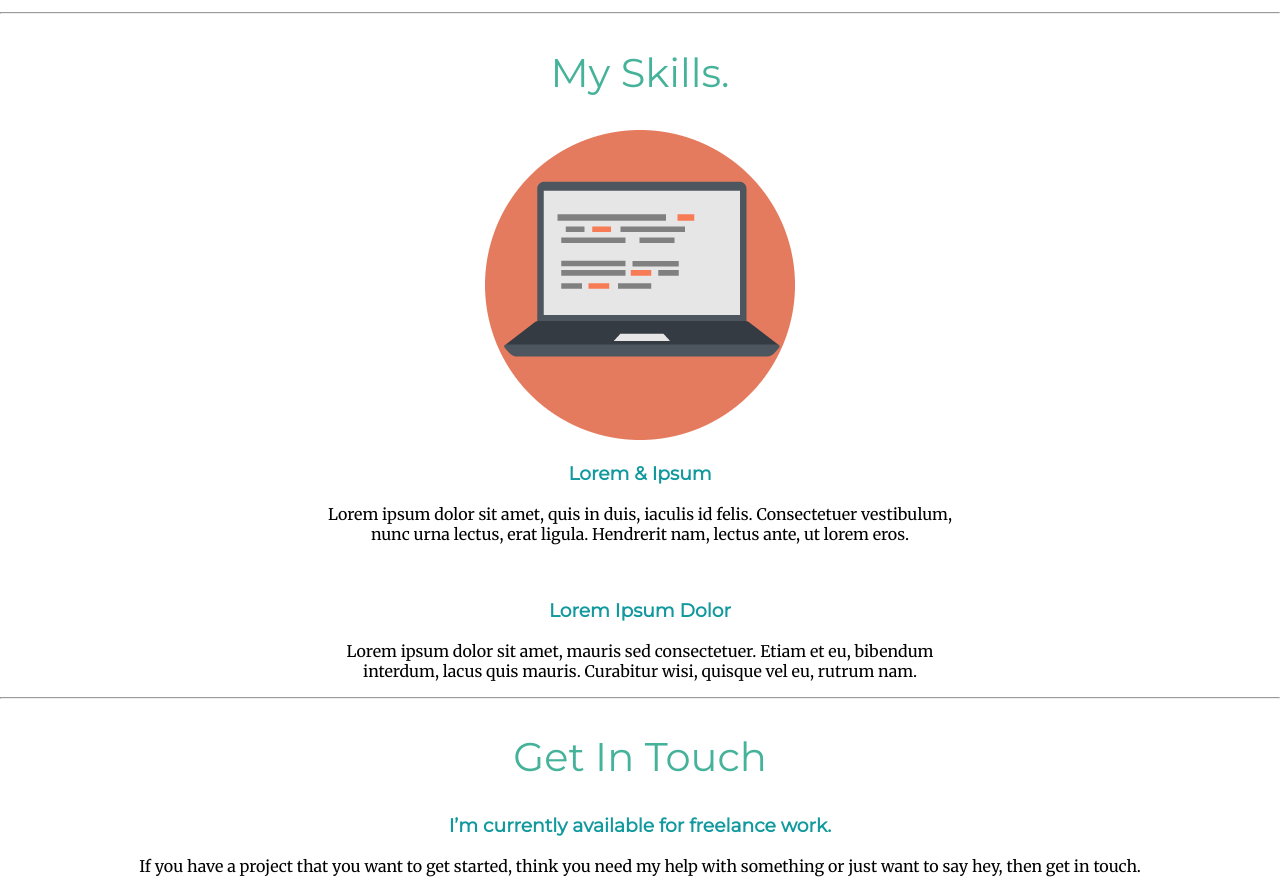
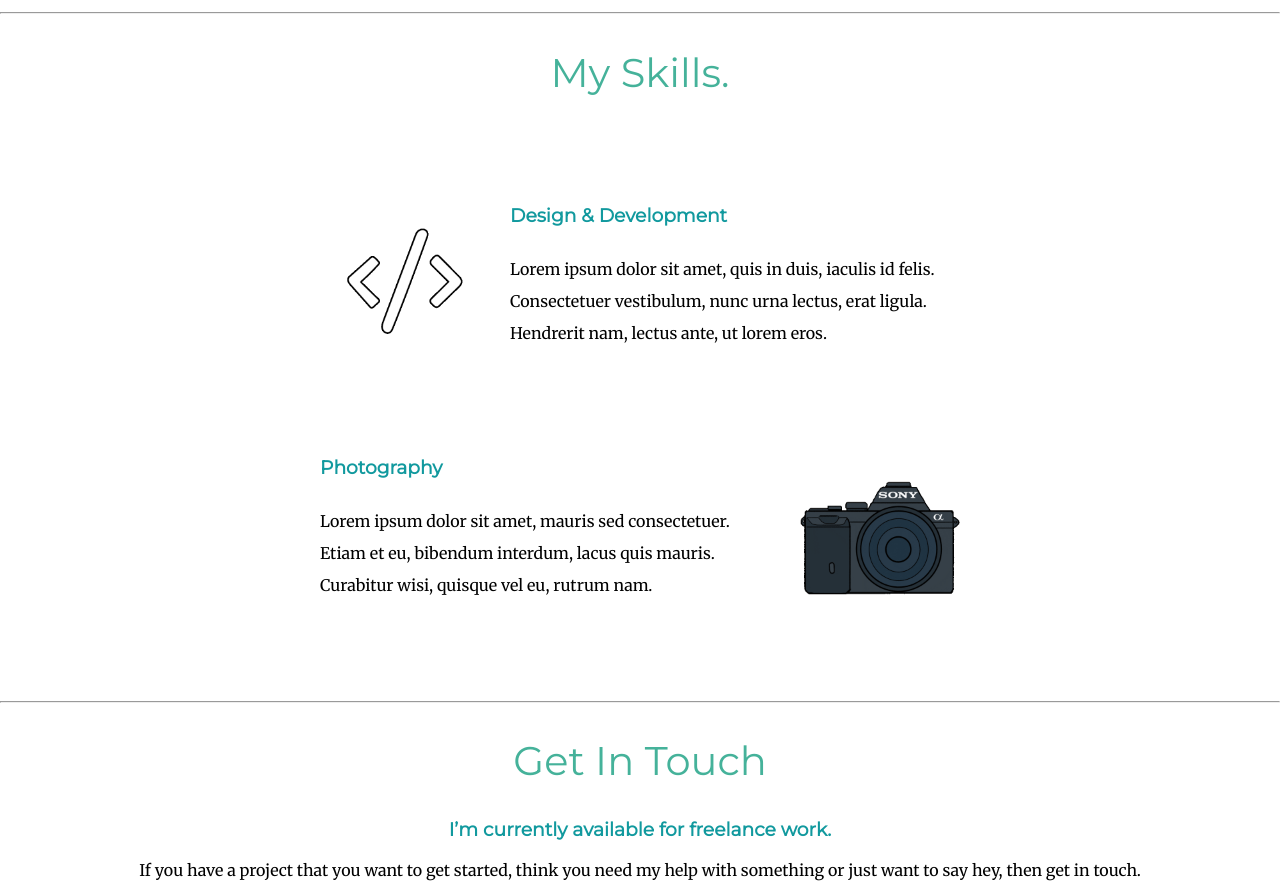
Before and after one commit to brndngnz/cv-site, a plain HTML site: page index.html in a window 1280 px wide. Shown: the part 1080-1970 px from the top of the page. Drawn offline with Linux system fonts and the light colour scheme.

Commit message:
Added new work in progress HTML and CSS
Also added new site images

```diff
--- a/css/styles.css
+++ b/css/styles.css
@@ -18,6 +18,18 @@ body {
 
 .bottom-container {
 
+}
+
+.camera-img {
+  width: 25%;
+  float: right;
+  margin-left: 30px;
+}
+
+.computer-img {
+  width: 25%;
+  float: left;
+  margin-right: 30px;
 }
 
 h1 {
@@ -60,7 +72,9 @@ margin-top: 20px;
 
 .skill-row {
   width: 50%;
-  margin: auto;
+  margin: 100px auto;
+  text-align: left;
+  line-height: 2;
 }
 
 .top-cloud {
--- a/index.html
+++ b/index.html
@@ -31,13 +31,13 @@
     <div class="skills">
       <h2>My Skills.</h2>
       <div class="skill-row">
-        <img class="" src="images/computer.png" alt="computer-icon">
-        <h3>Lorem & Ipsum</h3>
+        <img class="computer-img" src="images/coding.gif" alt="computer-icon">
+        <h3>Design & Development</h3>
         <p>Lorem ipsum dolor sit amet, quis in duis, iaculis id felis. Consectetuer vestibulum, nunc urna lectus, erat ligula. Hendrerit nam, lectus ante, ut lorem eros.</p>
       </div>
       <div class="skill-row">
-        <img class="" src="" alt="">
-        <h3>Lorem Ipsum Dolor</h3>
+        <img class="camera-img" src="images/camera.gif" alt="camera-icon">
+        <h3>Photography</h3>
         <p>Lorem ipsum dolor sit amet, mauris sed consectetuer. Etiam et eu, bibendum interdum, lacus quis mauris. Curabitur wisi, quisque vel eu, rutrum nam.</p>
       </div>
     </div>
```
Also changed, not shown: images/camera.gif (added), images/coding.gif (added).
